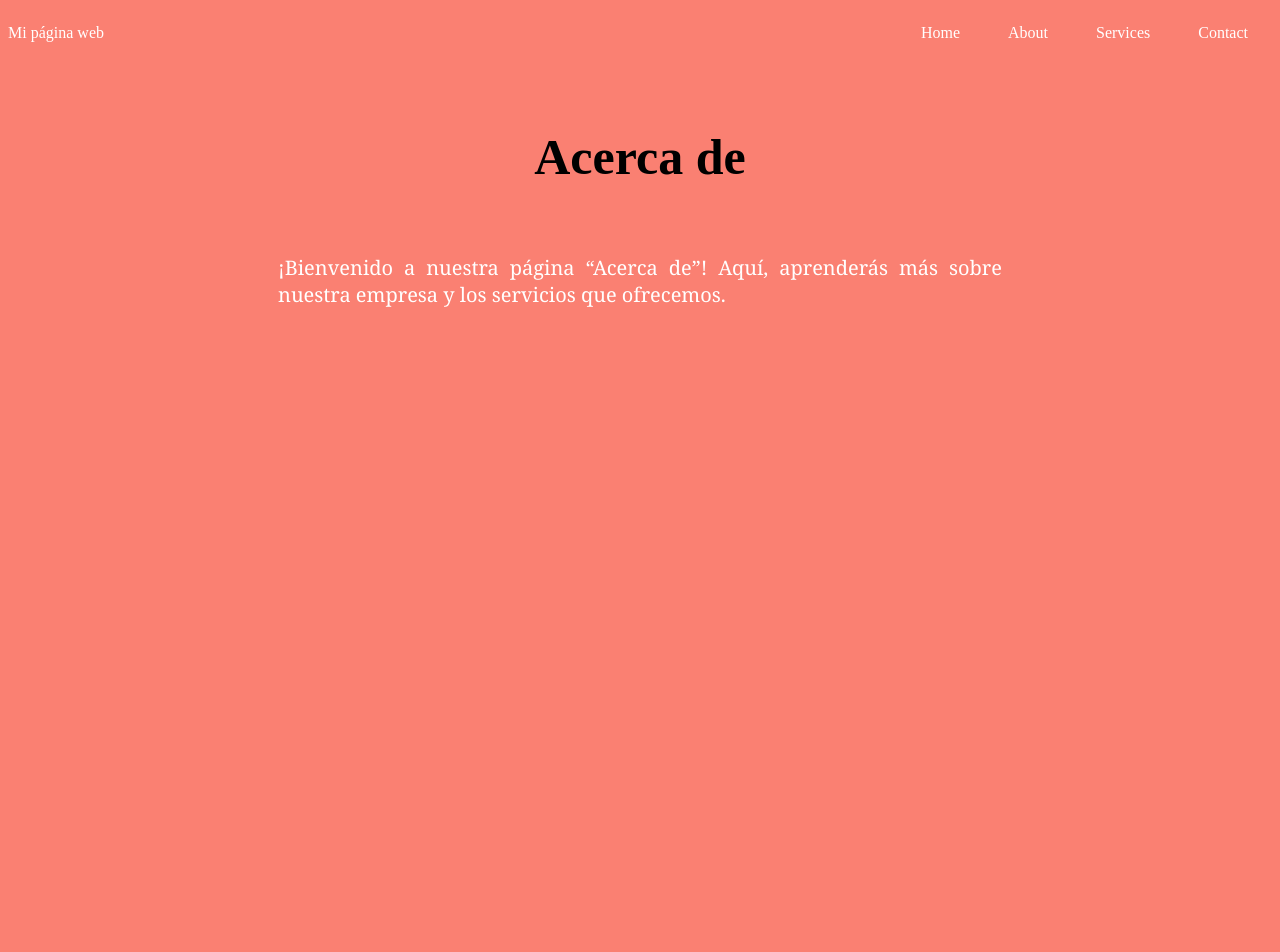
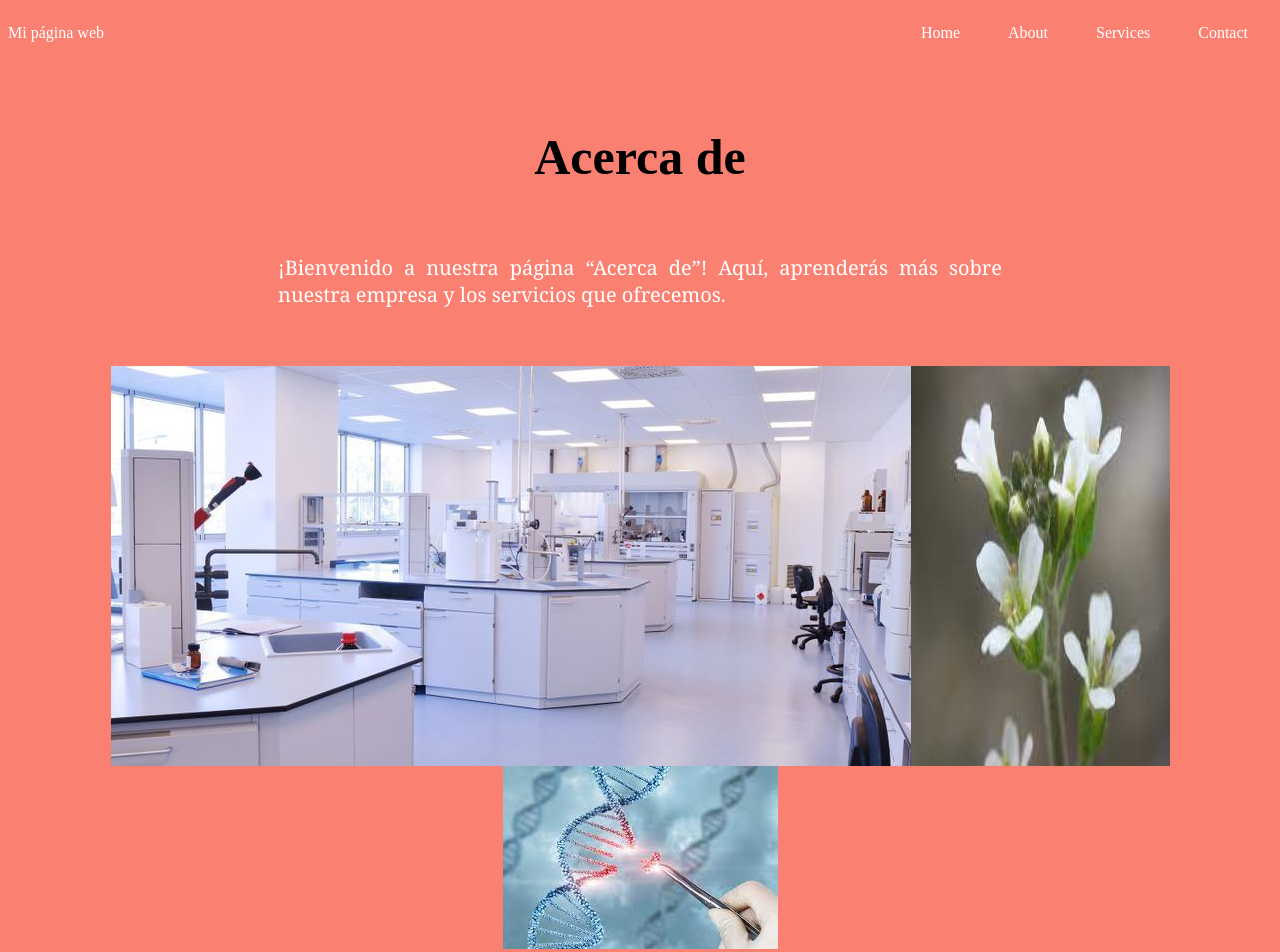
Before and after one commit to Cristarg/mi-primera-pagina-web, a plain HTML site: page about.html in a window 1280 px wide. Before the commit the page ends 800 px from the top, so only its background shows below. Drawn offline with Linux system fonts and the light colour scheme.

Commit message:
Revert "Revert "ret""
This reverts commit c78195123fd5effae0885ff05fd8759e108e577a.

```diff
--- a/about.html
+++ b/about.html
@@ -9,7 +9,7 @@
       <body>
         <header class="container-nav">
         <div class="container-nav">
-          <nav class="navbar">
+          <nav class="navbar" role="navigation">
              <a href="index.html" class="brand">Mi página web</a>
               <ul class="nav-links">
                  <li><a href="index.html">Home</a></li>
@@ -28,9 +28,13 @@
         </div>
 <p>¡Bienvenido a nuestra página “Acerca de”! Aquí, aprenderás más sobre
 nuestra empresa y los servicios que ofrecemos.</p>
+</div>
+<div class="img">
+<img src="lab.jpg" alt="Laboratory">
+<img src="ara.jpg" alt="Arabidopsis thaliana">
+<img src="sec1.jpg" alt="ADN">
+</div>
 
-
-    </div>
     </main>
       <script src="script.js"></script>
      </body>
--- a/style.css
+++ b/style.css
@@ -105,3 +105,11 @@ container-nav {
         font-size: 40px;
         }
         }
+.img{
+   display: flex;
+   flex-wrap: wrap;
+   justify-content: center;
+
+
+
+}
```
Also changed, not shown: contact.html (+1 -1 lines), index.html (+1 -1 lines), service.html (+1 -1 lines), ara.jpg (added), lab.jpg (added), sec1.jpg (added).
